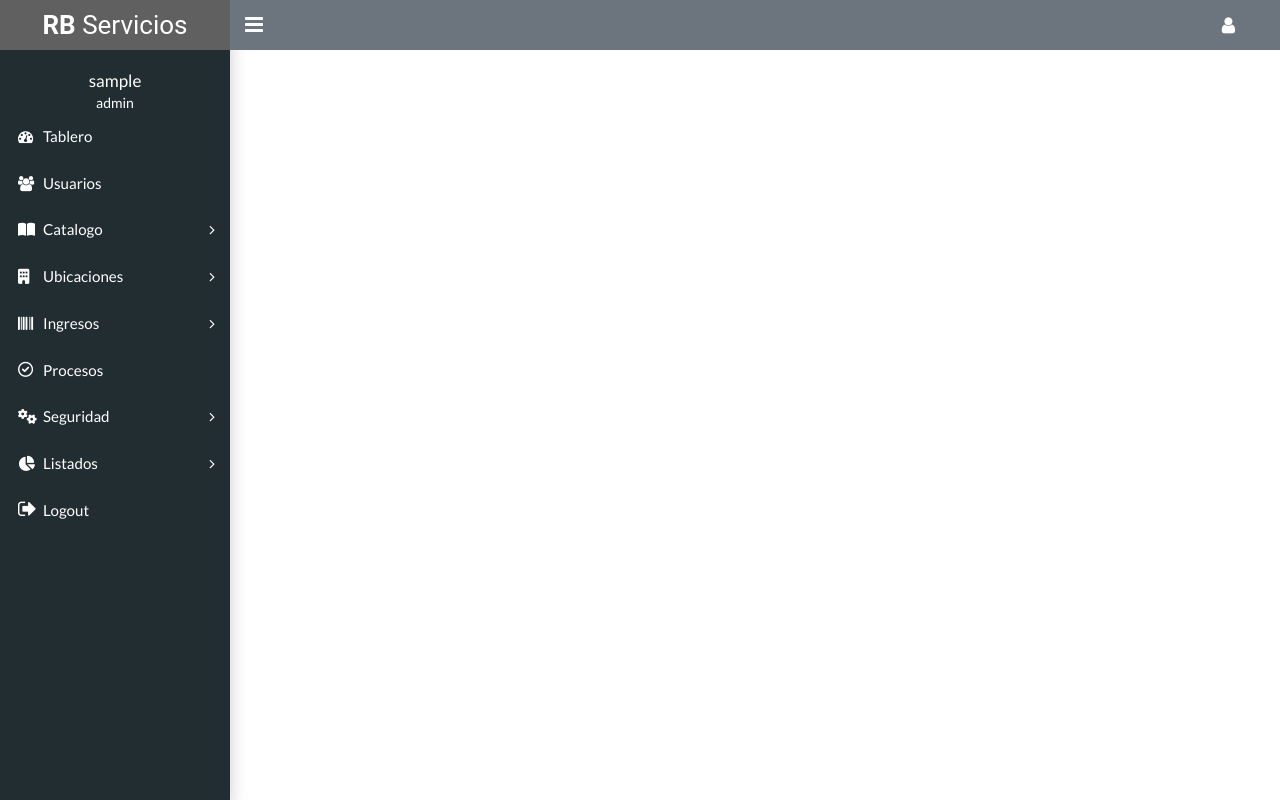
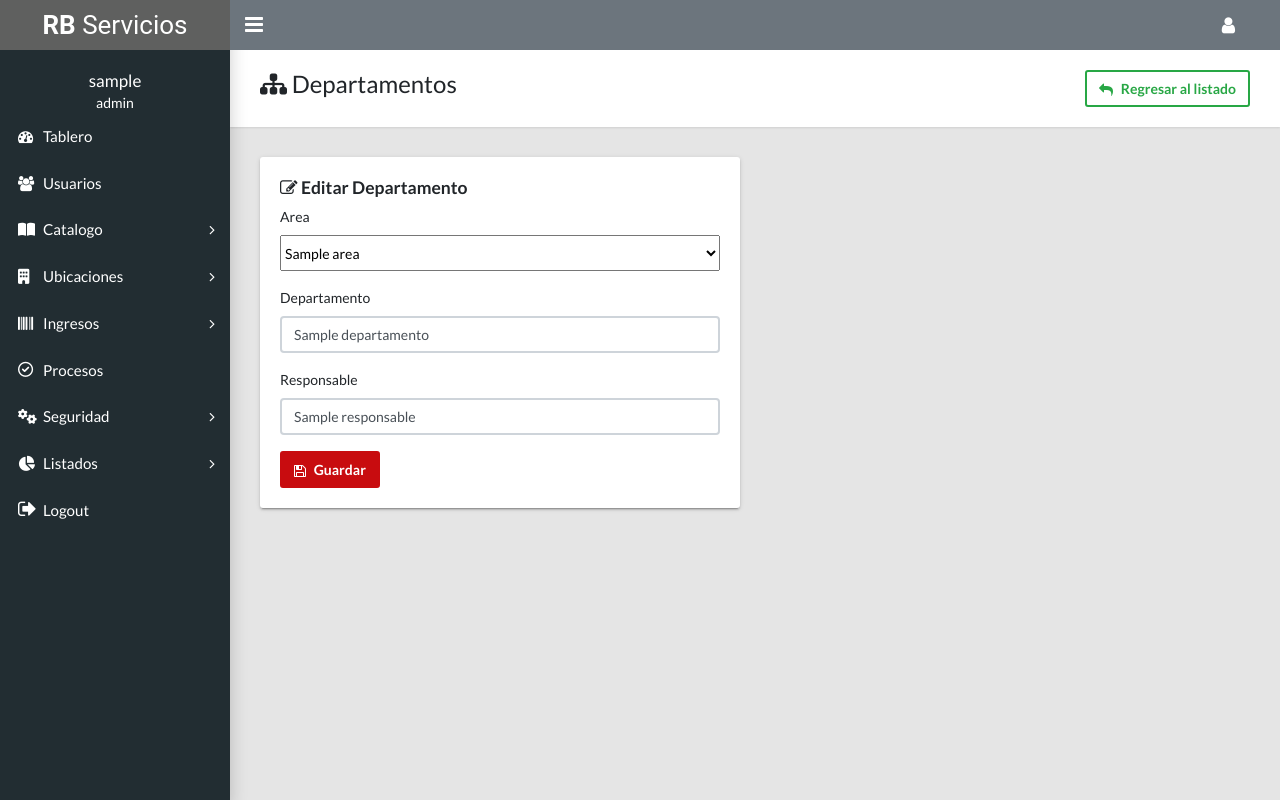
Before and after one commit to NanoBlanco/NanoBlanco, a PHP site: template App/Views/Departamentos/Editar.php in a window 1280 px wide. Run offline with PHP 8.4, Linux system fonts and the light colour scheme; the visitor is signed in with stand-in values (Sample User, id 1); the template is opened without the code that fills it: most values are stand-ins (such as "Sample title", 1, 10 or a date in 2020); some libraries are stand-ins or nearby versions.

Commit message:
Cambios Departamentos

```diff
--- a/App/Models/Departamentos/DepartamentosModel.php
+++ b/App/Models/Departamentos/DepartamentosModel.php
@@ -29,7 +29,7 @@ class DepartamentosModel extends Model
 
     public function porId($id)
     {
-        $sentencia = $this->db->prepare("SELECT id FROM `departamentos` WHERE id = ? ;");
+        $sentencia = $this->db->prepare("SELECT * FROM `departamentos` WHERE id = ? ;");
         $sentencia->execute([$id]);
         return $sentencia->fetch(PDO::FETCH_OBJ);
     }
--- a/App/Views/Departamentos/Editar.php
+++ b/App/Views/Departamentos/Editar.php
@@ -1,25 +1,31 @@
-<!-- Modal Editar Item -->
-<div class="modal fade" id="edit_<?php echo $departamento['id']; ?>" tabindex="-1" role="dialog" data-backdrop="static"
-    data-keyboard="false" aria-labelledby="editarItemLabel" aria-hidden="true">
-    <div class="modal-dialog" role="document">
-        <div class="modal-content">
-            <div class="modal-header">
-                <h5 class="modal-title" id="editarItemLabel"><i class="fa fa-edit"></i> Editar Departamento</h5>
-                <button type="button" class="close" data-dismiss="modal" aria-label="Close">
-                    <span aria-hidden="true">&times;</span>
-                </button>
+<!---- Encabezado ------>
+<?php require './App/Views/Templates/Header.php'; ?>
+
+<section class="app-content">
+    <div class="app-title">
+        <div class="float-left">
+            <h1><i class="fa-solid fa-sitemap"></i> Departamentos</h1>
         </div>
-            <?php ?>
-            <div class="modal-body">
+        <div class="float-right">
+            <a href="<?= FOLDER_PATH.'/Departamentos'; ?>" class="btn btn-outline-success">
+                <i class="fa fa-reply" aria-hidden="true"></i> Regresar al listado
+            </a>
+        </div>
+    </div>
+    <div class="row">
+        <div class="col-md-6">
+            <div class="tile">
+                <h5><i class="fa fa-edit"></i> Editar Departamento</h5>
+                <div class="tile-body">
                     <div class="row">
                         <div class="col-sm">
-                        <form method="post" action="<?= FOLDER_PATH.'/Departamentos/actualizarDepartamento' ?>" class="form-horizontal" autocomplete="off">
-                            <input name="id" type="hidden" value="<?= $departamento['id'] ;?>">
+                            <form class="form-horizontal" method="post" action="<?= FOLDER_PATH.'/Departamentos/actualizarDepartamento' ?>" id="editaDpto" autocomplete="off">
+                                <input name="id" type="hidden" value="<?= $departamento->id ;?>">
                                 <div class="form-group">
                                     <label for="id_ubicacion">Area</label>
-                                <select required class="form-control" name="id_ubicacion" id="id_ubicacion">
+                                    <select class="selectUbica form-select shadow-none" name="id_ubicacion" id="id_ubicacion" style="width: 100%; height: 36px">
                                         <?php foreach ($ubicaciones as $ubicacion) { ?>
-                                    <option <?= intval($ubicacion['id']) === intval($departamento['id_ubicacion']) ? "selected" : "" ?> value="<?=$ubicacion['id'] ?>">
+                                        <option <?= intval($ubicacion['id']) === intval($departamento->id_ubicacion) ? "selected" : "" ?> value="<?=$ubicacion['id'] ?>">
                                             <?=$ubicacion['area'] ?>
                                         </option>
                                     <?php } ?>
@@ -27,53 +33,57 @@
                                 </div>
                                 <div class="form-group">
                                     <label for="departamento">Departamento</label>
-                                <input class="form-control" type="text" name="departamento" id="departamento" required value="<?= $departamento['departamento'] ;?>">
+                                    <input class="form-control" type="text" name="departamento" id="departamento" required value="<?= $departamento->departamento ;?>">
                                 </div>
                                 <div class="form-group">
                                     <label for="responsable">Responsable</label>
-                                <input class="form-control" type="text" name="responsable" id="responsable" required value="<?= $departamento['responsable'] ;?>">
+                                    <input class="form-control" type="text" name="responsable" id="responsable" required value="<?= $departamento->responsable ;?>">
                                 </div>
-
                                 <button type="submit" class="btn btn-primary"><i class="fa fa-save"></i> Guardar</button>
-                            <button type="button" class="btn btn-secondary" data-dismiss="modal"> Volver</button>
-
                             </form>
                         </div>
                     </div>
                 </div>
-            <div class="modal-footer">
-                <p>Por favor rellene todos los campos</p>
             </div>
         </div>
     </div>
-</div>
-
-<!-- Modal Borrar Item -->
-<div class="modal fade" id="delete_<?= $departamento['id']; ?>" tabindex="-1" role="dialog" aria-labelledby="BorrarLabel"
-    aria-hidden="true">
-    <div class="modal-dialog">
-        <div class="modal-content">
-            <div class="modal-header">
-                <center>
-                    <h4 class="modal-title" id="BorrarLabel">Borrar Departamento ?</h4>
-                </center>
-                <button type="button" class="close" data-dismiss="modal" aria-hidden="true">&times;</button>
-
-            </div>
-            <div class="modal-body">
-                <p class="text-center">¿Esta seguro de Borrar el registro?</p>
-                <h2 class="text-center"><?= $departamento['departamento']; ?></h2>
-            </div>
-            <div class="modal-footer">
-                <button type="button" class="btn btn-default" data-dismiss="modal">
-                    <i class="fa fa-remove"></i>Cancelar
-                </button>
-                <form method="post" action="<?= FOLDER_PATH.'/Departamentos/eliminarDepartamento' ?>">
-                    <input name="id" type="hidden" value="<?= $departamento['id'] ;?>">
-                    <button type="submit" class="btn btn-danger"><i class="fa-regular fa-trash-can"></i></button>
-                </form>
-
-            </div>
-        </div>
-    </div>
-</div>
+</section>
+<?php require './App/Views/Templates/js.php'; ?>
+<script>
+    $(document).ready(function () {
+        $(".selectUbica").select2();
+        $("#editaDpto").validate({
+            rules: {
+                departamento: "required",
+                responsable: "required"
+            },
+            messages: {
+                departamento: "Por favor ingrese el departamento",
+                responsable: "Por favor ingrese el responsable"
+            },
+            errorElement: 'div',
+            errorClass: 'invalid-feedback',
+            focusInvalid: false,
+            ignore: "",
+            highlight: function (element, errorClass, validClass) {
+                $(element).addClass('is-invalid');
+            },
+            unhighlight: function (element) {
+                $(element).removeClass('is-invalid');
+            },
+            success: function (element) {
+                $(element).removeClass('is-invalid');
+            },
+            errorPlacement: function (error, element) {
+                if (element.closest('.bootsrap-select').length > 0) {
+                    element.closest('.bootsrap-select').find('.bs-placeholder').after(error);
+                } else if ($(element).is('select') && element.hasClass('select2-hidden-accessible')) {
+                    element.next().after(error);
+                } else {
+                    error.insertAfter(element);
+                }
+            }
+        });
+    });
+</script>
+<?php require './App/Views/Templates/Footer.php'; ?>
```
Also changed, not shown: App/Controllers/Departamentos/DepartamentosController.php (+18 -0 lines), App/Views/Departamentos/Borrar.php (added, +29 -0 lines), App/Views/Departamentos/Crear.php (added, +56 -0 lines), App/Views/Departamentos/Departamentos.php (+25 -64 lines). Lines whose indentation alone changed are shown as unchanged.
